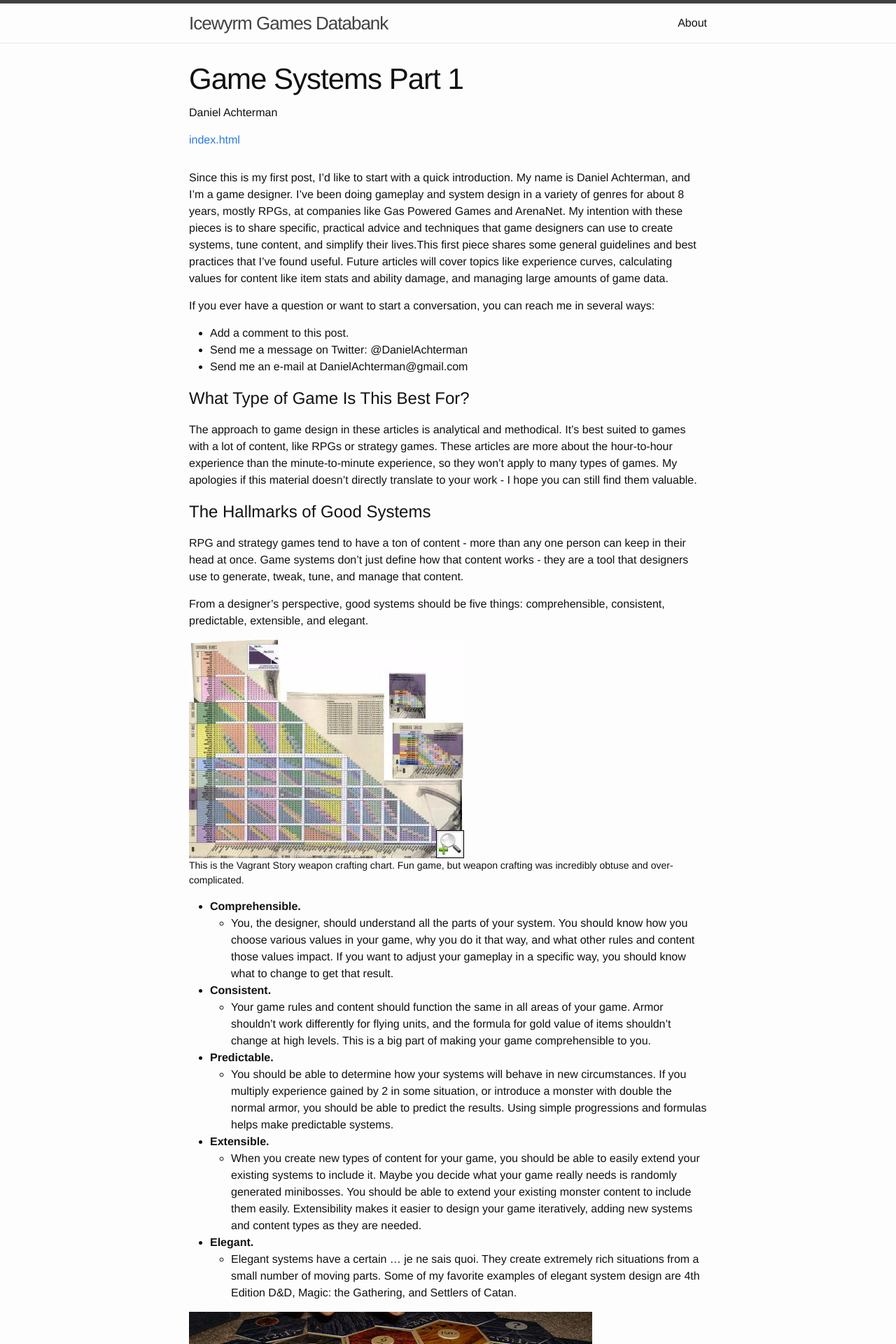
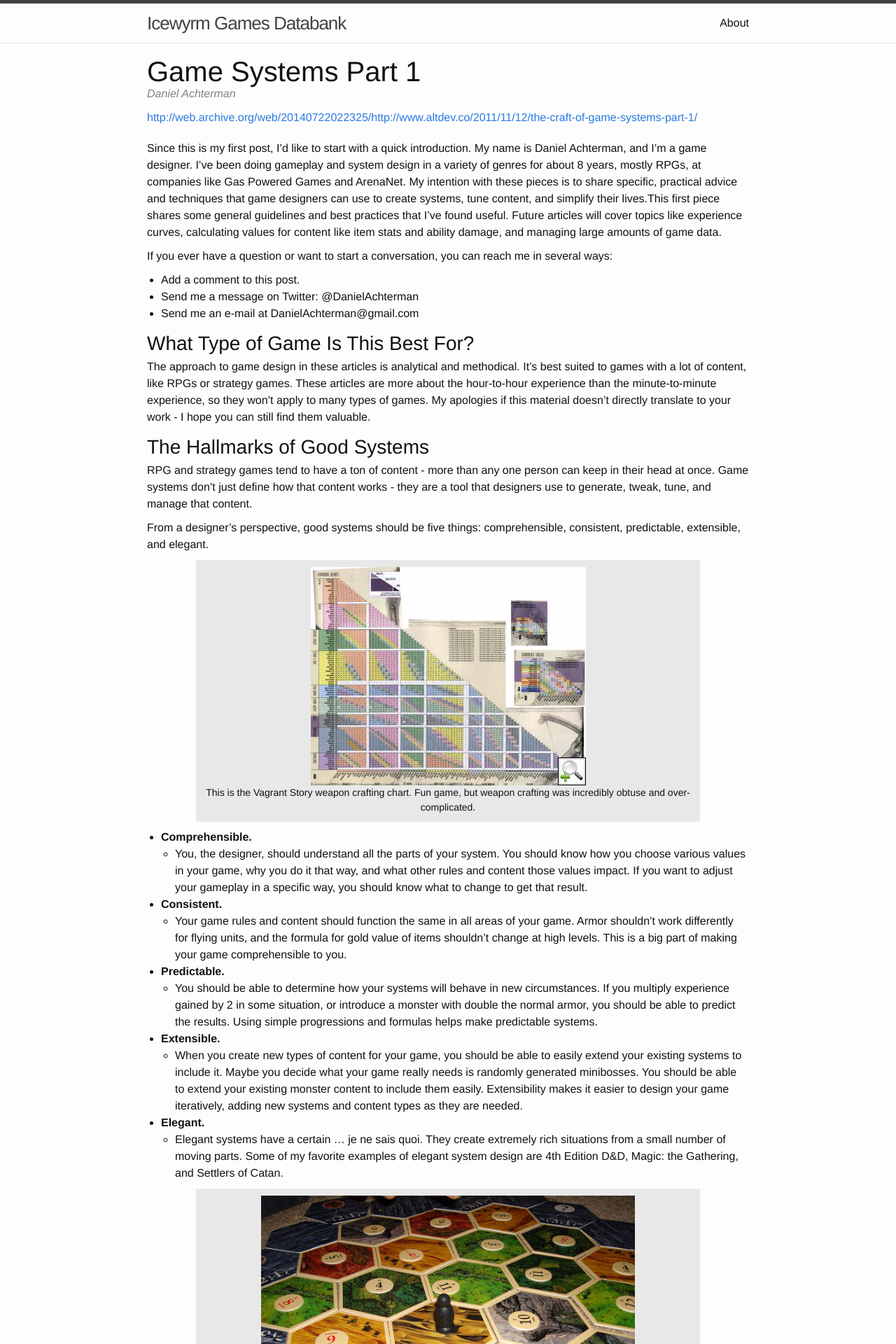
Before and after one commit to IcewyrmGames/IcewyrmGames.github.io, a Jekyll site: the page built from _articles/GameSystemsP1.md, in a window 1280 px wide. Shown: the top 1920 px of the page at 70% size. Built offline with Jekyll 4.4.1, drawn with Linux system fonts in a browser that asks for light colours; some of the changed text lies outside the part shown.

Commit message:
Upgraded article formatting
Changed the way figures are rendered, altered font sizes and styles,
and updated Game Systems article to reflect changes.

```diff
--- a/_articles/GameSystemsP1.md
+++ b/_articles/GameSystemsP1.md
@@ -1,7 +1,7 @@
 ---
 title: Game Systems Part 1
 author: Daniel Achterman
-source: index.html
+source: http://web.archive.org/web/20140722022325/http://www.altdev.co/2011/11/12/the-craft-of-game-systems-part-1/
 layout: article
 ---
 
--- a/_config.yml
+++ b/_config.yml
@@ -2,7 +2,7 @@
 title: Icewyrm Games Databank
 email: your-email@domain.com
 description: > # this means to ignore newlines until "baseurl:"
-  A place for information related to Icewyrm Games, and indie
+  A place for information related to Icewyrm Games, an indie
   development studio in Anchorage, Alaska.
 baseurl: "" # the subpath of your site, e.g. /blog/
 url: "http://IcewyrmGames.github.io" # the base hostname & protocol for your site
--- a/_layouts/article.html
+++ b/_layouts/article.html
@@ -1,15 +1,15 @@
 ---
 layout: default
 ---
-<div class="post">
+<div class="article">
 
-  <header class="post-header">
-    <h1 class="post-title">{{ page.title }}</h1>
-    <p class="author">{{ page.author }}</p>
+  <header class="article-header">
+    <h1 class="article-title">{{ page.title }}</h1>
+    <p class="article-author">{{ page.author }}</p>
     <a href="{{ page.source }}">{{ page.source }}</a>
   </header>
 
-  <article class="post-content">
+  <article class="article-content">
     {{ content }}
   </article>
 
--- a/_sass/_base.scss
+++ b/_sass/_base.scss
@@ -28,13 +28,12 @@ body {
 /**
  * Set `margin-bottom` to maintain vertical rhythm
  */
-h1, h2, h3, h4, h5, h6,
+/* h1, h2, h3, h4, h5, h6, */
 p, blockquote, pre,
 ul, ol, dl, figure,
 %vertical-rhythm {
     margin-bottom: $spacing-unit / 2;
 }
-
 
 
 /**
@@ -50,12 +49,23 @@ img {
 /**
  * Figures
  */
+figure {
+    background-color: $grey-color-light;
+    padding: $spacing-unit / 2;
+    width: $narrow-width;
+    margin-left: auto;
+    margin-right: auto;
+}
+
 figure > img {
     display: block;
+    margin: 0 auto 0 auto;
+    max-height: 400px;
 }
 
 figcaption {
     font-size: $small-font-size;
+    text-align: center;
 }
 
 
@@ -111,8 +121,8 @@ blockquote {
     color: $grey-color;
     border-left: 4px solid $grey-color-light;
     padding-left: $spacing-unit / 2;
-    font-size: 18px;
-    letter-spacing: -1px;
+    font-size: $base-font-size;
+    /*letter-spacing: -1px;*/
     font-style: italic;
 
     > :last-child {
--- a/_sass/_layout.scss
+++ b/_sass/_layout.scss
@@ -234,3 +234,47 @@
         }
     }
 }
+
+
+
+/**
+ * Articles
+ */
+.article-header {
+    margin-bottom: $spacing-unit;
+}
+
+.article-title {
+    font-size: $base-font-size * 2.5;
+    line-height: 1;
+}
+
+.article-author {
+    font-style: italic;
+    color: $grey-color;
+}
+
+.article-content {
+    margin-bottom: $spacing-unit;
+
+    h1, h2, h3, h4, h5, h6 {
+        font-weight: 500;
+    }
+
+    h1 {
+        font-size: $base-font-size * 1.75;
+    }
+
+    h2 {
+        font-size: $base-font-size * 1.25;
+    }
+
+    h3 {
+        font-size: $base-font-size * 1.1;
+    }
+
+    h4 {
+        font-size: $base-font-size;
+        font-style: italic;
+    }
+}
--- a/css/main.scss
+++ b/css/main.scss
@@ -11,7 +11,7 @@ $base-font-size:   16px;
 $small-font-size:  $base-font-size * 0.875;
 $base-line-height: 1.5;
 
-$spacing-unit:     30px;
+$spacing-unit:     20px;
 
 $text-color:       #111;
 $background-color: #fdfdfd;
@@ -22,10 +22,11 @@ $grey-color-light: lighten($grey-color, 40%);
 $grey-color-dark:  darken($grey-color, 25%);
 
 // Width of the content area
-$content-width:    800px;
+$content-width:    900px;
+$narrow-width:     700px;
 
 $on-palm:          600px;
-$on-laptop:        800px;
+$on-laptop:        900px;
 
 
 
```
